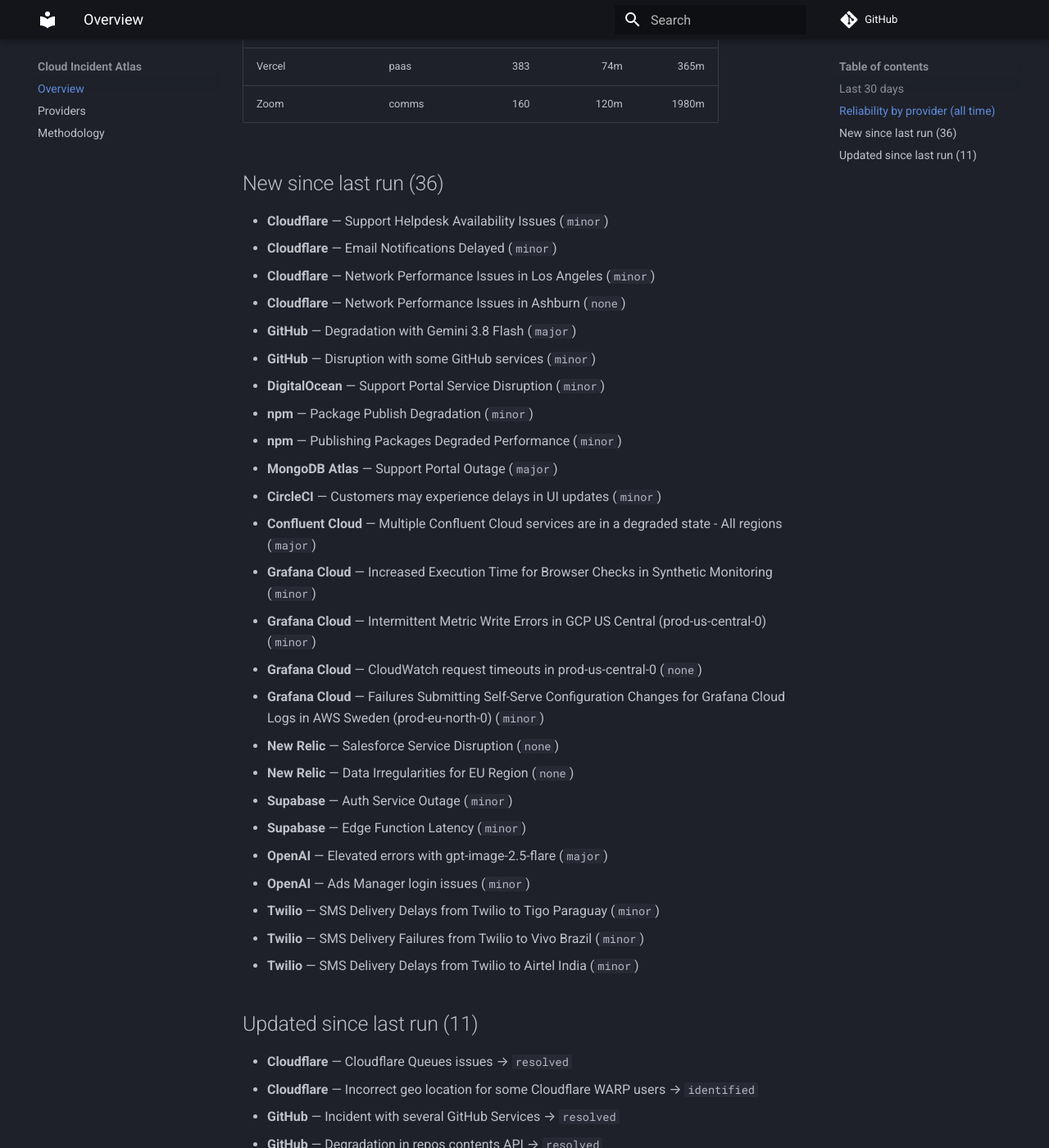
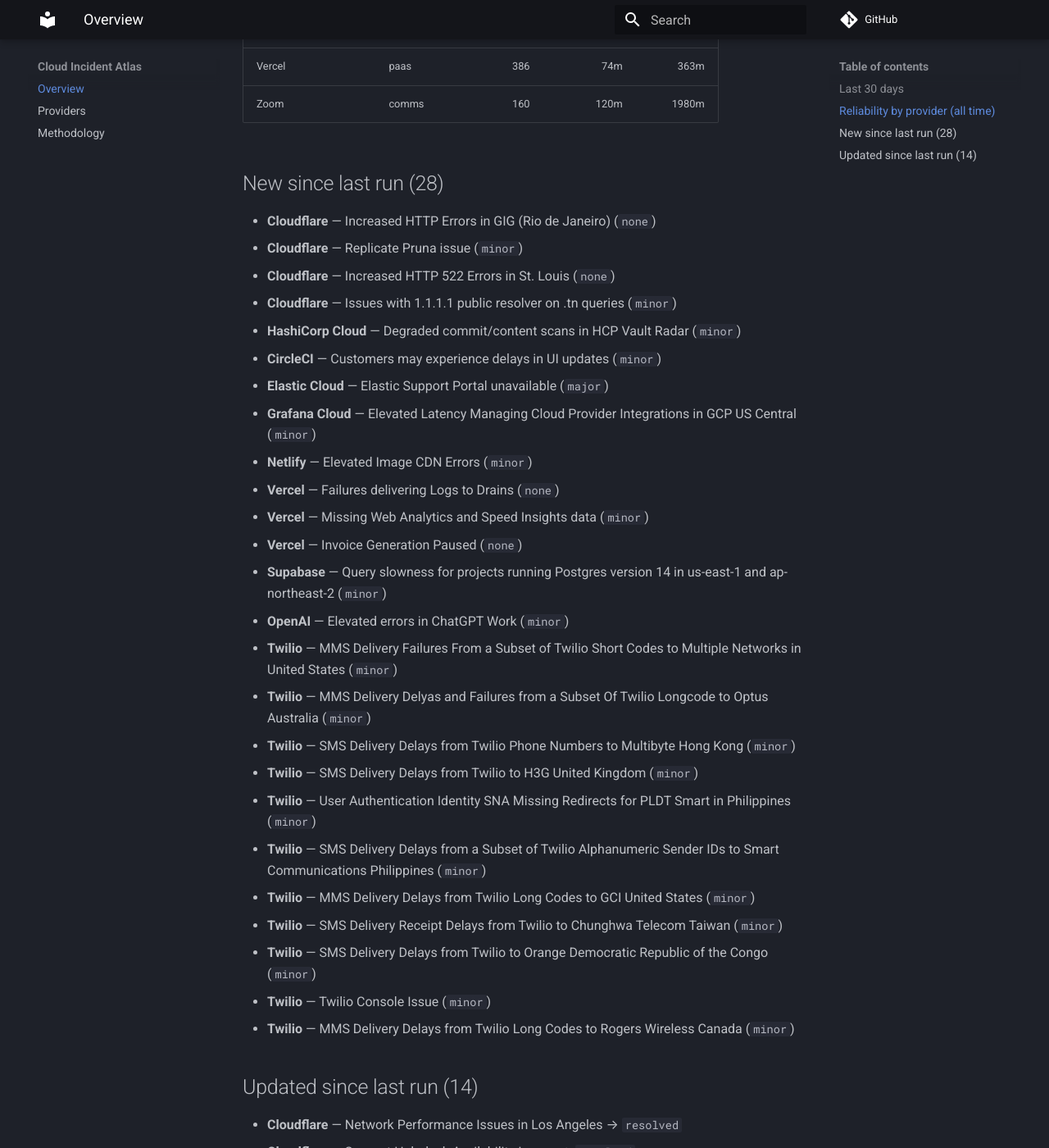
Before and after one commit to ayushgupta07xx/cloud-incident-atlas, an MkDocs documentation site: the page built from docs/index.md, in a window 1280 px wide and 1400 px high, scrolled down 1434 px. Shown: the whole window at 82% size. Built offline with MkDocs 1.6.1 and Material for MkDocs 9.7.7, drawn with Linux system fonts in a browser that asks for light colours; comment, search, counter and statistics services are not loaded; some of the changed text lies outside the part shown.

Commit message:
docs: refresh digest and charts
Regenerated from the corpus by the ingest pipeline.

Run: https://github.com/ayushgupta07xx/cloud-incident-atlas/actions/runs/35241837828

Co-authored-by: github-actions[bot] <41898282+github-actions[bot]@users.noreply.github.com>

```diff
--- a/docs/index.md
+++ b/docs/index.md
@@ -13,70 +13,73 @@
 | --- | --- | ---: | ---: | ---: |
 | Atlassian | devtools | 39 | 120m | 2244m |
 | Amazon Web Services | cloud | 70 | — | — |
-| CircleCI | devtools | 309 | 66m | 481m |
-| Cloudflare | cdn | 6684 | 239m | 495m |
+| CircleCI | devtools | 310 | 67m | 481m |
+| Cloudflare | cdn | 6688 | 239m | 495m |
 | Confluent Cloud | data | 255 | 193m | 1650m |
 | Datadog | observability | 122 | 74m | 234m |
-| DigitalOcean | cloud | 506 | 145m | 571m |
-| Discord | comms | 218 | 56m | 295m |
-| Elastic Cloud | observability | 255 | 192m | 1396m |
+| DigitalOcean | cloud | 506 | 145m | 573m |
+| Discord | comms | 221 | 56m | 295m |
+| Elastic Cloud | observability | 256 | 192m | 1462m |
 | Google Cloud Platform | cloud | 6 | 444m | — |
 | GitHub | devtools | 622 | 67m | 287m |
-| Grafana Cloud | observability | 756 | 90m | 1135m |
-| HashiCorp Cloud | devtools | 35 | 196m | 1504m |
-| MongoDB Atlas | data | 273 | 120m | 1439m |
-| Netlify | paas | 217 | 39m | 208m |
-| New Relic | observability | 105 | 63m | 299m |
+| Grafana Cloud | observability | 757 | 90m | 1135m |
+| HashiCorp Cloud | devtools | 36 | 215m | 1499m |
+| MongoDB Atlas | data | 273 | 120m | 1428m |
+| Netlify | paas | 218 | 40m | 205m |
+| New Relic | observability | 105 | 63m | 313m |
 | npm | devtools | 63 | 103m | 322m |
-| OpenAI | ai | 69 | 116m | 689m |
+| OpenAI | ai | 70 | 115m | 684m |
 | Sentry | observability | 339 | 86m | 364m |
 | Snowflake | data | 200 | 120m | 594m |
-| Supabase | paas | 400 | 156m | 1079m |
-| Twilio | comms | 10951 | 270m | 1087m |
-| Vercel | paas | 383 | 74m | 365m |
+| Supabase | paas | 401 | 158m | 1060m |
+| Twilio | comms | 10962 | 270m | 1087m |
+| Vercel | paas | 386 | 74m | 363m |
 | Zoom | comms | 160 | 120m | 1980m |
 
-## New since last run (36)
+## New since last run (28)
 
-- **Cloudflare** — Support Helpdesk Availability Issues (`minor`)
-- **Cloudflare** — Email Notifications Delayed (`minor`)
-- **Cloudflare** — Network Performance Issues in Los Angeles (`minor`)
-- **Cloudflare** — Network Performance Issues in Ashburn (`none`)
-- **GitHub** — Degradation with Gemini 3.8 Flash (`major`)
-- **GitHub** — Disruption with some GitHub services (`minor`)
-- **DigitalOcean** — Support Portal Service Disruption (`minor`)
-- **npm** — Package Publish Degradation (`minor`)
-- **npm** — Publishing Packages Degraded Performance (`minor`)
-- **MongoDB Atlas** — Support Portal Outage (`major`)
+- **Cloudflare** — Increased HTTP Errors in GIG (Rio de Janeiro) (`none`)
+- **Cloudflare** — Replicate Pruna issue (`minor`)
+- **Cloudflare** — Increased HTTP 522 Errors in St. Louis (`none`)
+- **Cloudflare** — Issues with 1.1.1.1 public resolver on .tn queries (`minor`)
+- **HashiCorp Cloud** — Degraded commit/content scans in HCP Vault Radar (`minor`)
 - **CircleCI** — Customers may experience delays in UI updates (`minor`)
-- **Confluent Cloud** — Multiple Confluent Cloud services are in a degraded state - All regions (`major`)
-- **Grafana Cloud** — Increased Execution Time for Browser Checks in Synthetic Monitoring (`minor`)
-- **Grafana Cloud** — Intermittent Metric Write Errors in GCP US Central (prod-us-central-0) (`minor`)
-- **Grafana Cloud** — CloudWatch request timeouts in prod-us-central-0 (`none`)
-- **Grafana Cloud** — Failures Submitting Self-Serve Configuration Changes for Grafana Cloud Logs in AWS Sweden (prod-eu-north-0) (`minor`)
-- **New Relic** — Salesforce Service Disruption (`none`)
-- **New Relic** — Data Irregularities for EU Region (`none`)
-- **Supabase** — Auth Service Outage (`minor`)
-- **Supabase** — Edge Function Latency (`minor`)
-- **OpenAI** — Elevated errors with gpt-image-2.5-flare (`major`)
-- **OpenAI** — Ads Manager login issues (`minor`)
-- **Twilio** — SMS Delivery Delays from Twilio to Tigo Paraguay (`minor`)
-- **Twilio** — SMS Delivery Failures from Twilio to Vivo Brazil (`minor`)
-- **Twilio** — SMS Delivery Delays from Twilio to Airtel India (`minor`)
+- **Elastic Cloud** — Elastic Support Portal unavailable (`major`)
+- **Grafana Cloud** — Elevated Latency Managing Cloud Provider Integrations in GCP US Central (`minor`)
+- **Netlify** — Elevated Image CDN Errors (`minor`)
+- **Vercel** — Failures delivering Logs to Drains (`none`)
+- **Vercel** — Missing Web Analytics and Speed Insights data (`minor`)
+- **Vercel** — Invoice Generation Paused (`none`)
+- **Supabase** — Query slowness for projects running Postgres version 14 in us-east-1 and ap-northeast-2 (`minor`)
+- **OpenAI** — Elevated errors in ChatGPT Work (`minor`)
+- **Twilio** — MMS Delivery Failures From a Subset of Twilio Short Codes to Multiple Networks in United States (`minor`)
+- **Twilio** — MMS Delivery Delyas and Failures from a Subset Of Twilio Longcode to Optus Australia (`minor`)
+- **Twilio** — SMS Delivery Delays from Twilio Phone Numbers to Multibyte Hong Kong (`minor`)
+- **Twilio** — SMS Delivery Delays from Twilio to H3G United Kingdom (`minor`)
+- **Twilio** — User Authentication Identity SNA Missing Redirects for PLDT Smart in Philippines (`minor`)
+- **Twilio** — SMS Delivery Delays from a Subset of Twilio Alphanumeric Sender IDs to Smart Communications Philippines (`minor`)
+- **Twilio** — MMS Delivery Delays from Twilio Long Codes to GCI United States (`minor`)
+- **Twilio** — SMS Delivery Receipt Delays from Twilio to Chunghwa Telecom Taiwan (`minor`)
+- **Twilio** — SMS Delivery Delays from Twilio to Orange Democratic Republic of the Congo (`minor`)
+- **Twilio** — Twilio Console Issue (`minor`)
+- **Twilio** — MMS Delivery Delays from Twilio Long Codes to Rogers Wireless Canada (`minor`)
 
-## Updated since last run (11)
+## Updated since last run (14)
 
-- **Cloudflare** — Cloudflare Queues issues → `resolved`
-- **Cloudflare** — Incorrect geo location for some Cloudflare WARP users → `identified`
-- **GitHub** — Incident with several GitHub Services → `resolved`
-- **GitHub** — Degradation in repos contents API → `resolved`
-- **DigitalOcean** — Cloud Control Panel and API → `postmortem`
-- **Twilio** — Missing Data in Voice Insights / Console Subaccount Rollup → `resolved`
-- **Twilio** — SMS Delivery Failures from a Subset of Twilio Long Codes to Bouygues Telecom France → `resolved`
-- **Twilio** — Voice Call Failures Between Twilio Germany Phone Numbers and Multiple Networks in Germany → `resolved`
-- **Twilio** — SMS Delivery Delays from Twilio to Orange Belgium → `resolved`
+- **Cloudflare** — Network Performance Issues in Los Angeles → `resolved`
+- **Cloudflare** — Support Helpdesk Availability Issues → `resolved`
+- **GitHub** — Degradation with Gemini 3.8 Flash → `resolved`
+- **DigitalOcean** — Support Portal Service Disruption → `resolved`
+- **MongoDB Atlas** — Support Portal Outage → `resolved`
+- **Elastic Cloud** — Elastic Agent enrollment/check-in failures on 9.5.3 (and 9.4.6) with Fleet remote Elasticsearch output → `resolved`
+- **New Relic** — Salesforce Service Disruption → `resolved`
+- **Supabase** — Edge Function Latency → `resolved`
+- **Twilio** — SMS Delivery Failures from Twilio Alphanumeric Sender IDs and Long Codes to Smart Axiata/Hello Cambodia → `resolved`
+- **Twilio** — SMS Delivery Delays from Twilio to Airtel India → `resolved`
+- **Twilio** — SMS Delivery Failures from a Subset of Twilio Phone Numbers to Multiple Networks in Peru → `resolved`
+- **Twilio** — SMS Delivery Delays from Twilio to Etisalat Egypt → `resolved`
 - **Twilio** — Voice Call Failures from a Subset of Twilio Phone Numbers to Hong Kong → `identified`
-- **Discord** — Session Unavailability → `resolved`
+- **Zoom** — Service Degradation Affecting Subset of Users using Zoom AI API Service in US Region → `resolved`
 
 ---
 
```
Also changed, not shown: other parts of docs/index.md (+3 -3 lines), README.md (+9 -9 lines), docs/providers.md (+20 -20 lines), docs/img/mttr.svg, docs/img/timeline.svg.
